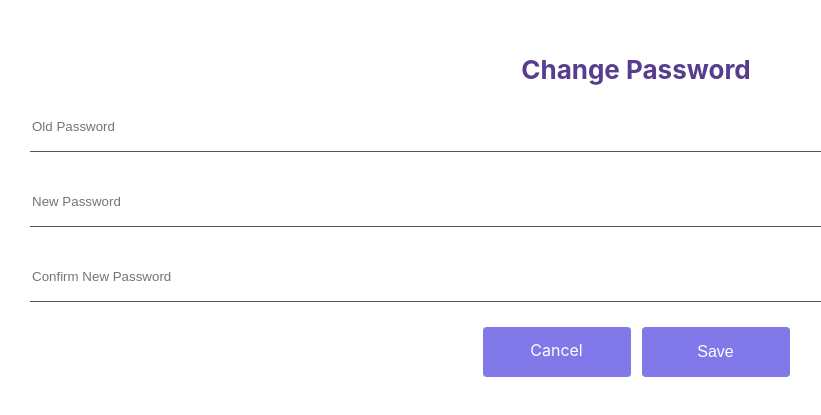
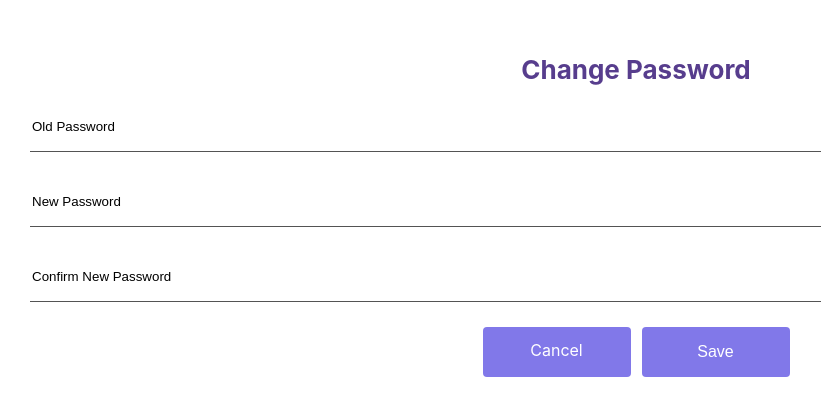
Before and after one commit to Glow-Carrots-App/glow-web, a Next.js app: page /settings/password in a window 1280 px wide. Shown: the part 193-608 px from the top of the page, without its empty margins (4-825 px from the left). Built offline with nearby package versions, Linux system fonts and the light colour scheme; no server answers.

Commit message:
password input field placeholder text change

```diff
--- a/components/ChangePasswordForm/styles.module.css
+++ b/components/ChangePasswordForm/styles.module.css
@@ -11,6 +11,10 @@
   height: 50px;
   border-width: 0 0 1px;
   border-color: black;
+}
+
+.passwordFields::placeholder {
+  color: black;
 }
 
 .passwordButtonPair {
```
